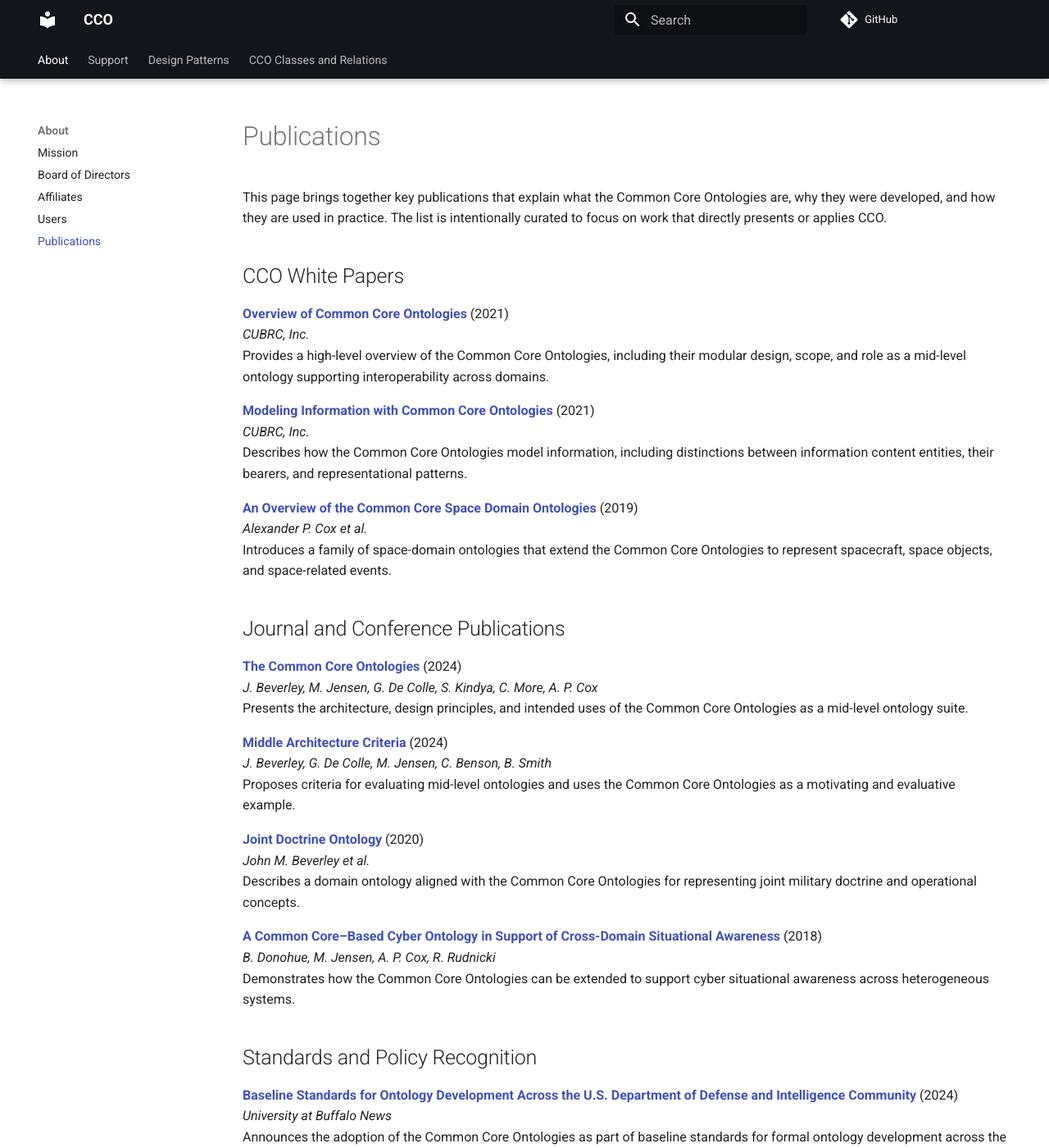
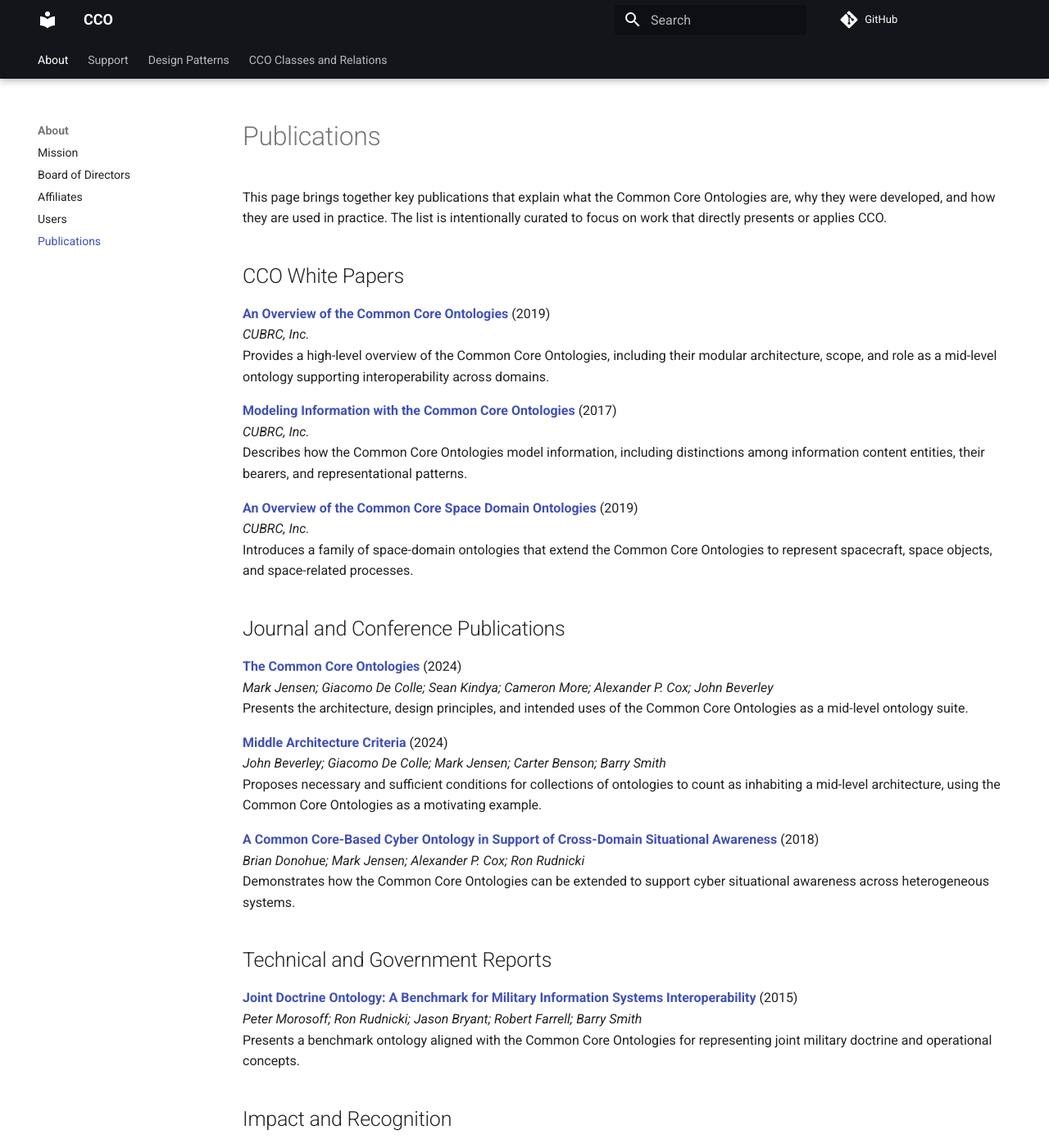
Before and after one commit to CommonCoreOntology/cco-webpage, an MkDocs documentation site: the page built from docs/publications.md, in a window 1280 px wide and 1400 px high. Shown: the whole window at 82% size. Built offline with MkDocs 1.6.1 and Material for MkDocs 9.7.7, drawn with Linux system fonts in a browser that asks for light colours; comment, search, counter and statistics services are not loaded; some of the changed text lies outside the part shown.

Commit message:
Fix Publications page: correct years, authors, and links

```diff
--- a/docs/publications.md
+++ b/docs/publications.md
@@ -22,22 +22,22 @@
 
 <p>
   <strong>
-    <a href="https://www.nist.gov/system/files/documents/2021/10/14/nist-ai-rfi-cubrc_inc_004.pdf" class="custom-color">
-      Overview of Common Core Ontologies
+    <a href="https://philarchive.org/archive/COXTSD-2" class="custom-color">
+      An Overview of the Common Core Ontologies
     </a>
-  </strong> (2021)<br/>
+  </strong> (2019)<br/>
   <em>CUBRC, Inc.</em><br/>
-  Provides a high-level overview of the Common Core Ontologies, including their modular design, scope, and role as a mid-level ontology supporting interoperability across domains.
+  Provides a high-level overview of the Common Core Ontologies, including their modular architecture, scope, and role as a mid-level ontology supporting interoperability across domains.
 </p>
 
 <p>
   <strong>
     <a href="https://www.nist.gov/system/files/documents/2021/10/14/nist-ai-rfi-cubrc_inc_003.pdf" class="custom-color">
-      Modeling Information with Common Core Ontologies
+      Modeling Information with the Common Core Ontologies
     </a>
-  </strong> (2021)<br/>
+  </strong> (2017)<br/>
   <em>CUBRC, Inc.</em><br/>
-  Describes how the Common Core Ontologies model information, including distinctions between information content entities, their bearers, and representational patterns.
+  Describes how the Common Core Ontologies model information, including distinctions among information content entities, their bearers, and representational patterns.
 </p>
 
 <p>
@@ -46,62 +46,64 @@
       An Overview of the Common Core Space Domain Ontologies
     </a>
   </strong> (2019)<br/>
-  <em>Alexander P. Cox et al.</em><br/>
-  Introduces a family of space-domain ontologies that extend the Common Core Ontologies to represent spacecraft, space objects, and space-related events.
+  <em>CUBRC, Inc.</em><br/>
+  Introduces a family of space-domain ontologies that extend the Common Core Ontologies to represent spacecraft, space objects, and space-related processes.
 </p>
 
 <h2>Journal and Conference Publications</h2>
 
 <p>
   <strong>
-    <a href="https://www.utwente.nl/en/eemcs/fois2024/resources/papers/jensen-et-al-the-common-core-ontologies.pdf" class="custom-color">
+    <a href="https://philpapers.org/archive/JENTCC-3.pdf" class="custom-color">
       The Common Core Ontologies
     </a>
   </strong> (2024)<br/>
-  <em>J. Beverley, M. Jensen, G. De Colle, S. Kindya, C. More, A. P. Cox</em><br/>
+  <em>Mark Jensen; Giacomo De Colle; Sean Kindya; Cameron More; Alexander P. Cox; John Beverley</em><br/>
   Presents the architecture, design principles, and intended uses of the Common Core Ontologies as a mid-level ontology suite.
 </p>
 
 <p>
   <strong>
-    <a href="https://arxiv.org/abs/2404.17757" class="custom-color">
+    <a href="https://doi.org/10.48550/arXiv.2404.17757" class="custom-color">
       Middle Architecture Criteria
     </a>
   </strong> (2024)<br/>
-  <em>J. Beverley, G. De Colle, M. Jensen, C. Benson, B. Smith</em><br/>
-  Proposes criteria for evaluating mid-level ontologies and uses the Common Core Ontologies as a motivating and evaluative example.
+  <em>John Beverley; Giacomo De Colle; Mark Jensen; Carter Benson; Barry Smith</em><br/>
+  Proposes necessary and sufficient conditions for collections of ontologies to count as inhabiting a mid-level architecture, using the Common Core Ontologies as a motivating example.
 </p>
 
 <p>
   <strong>
-    <a href="https://philpapers.org/archive/MORJDO.pdf" class="custom-color">
-      Joint Doctrine Ontology
+    <a href="https://www.spiedigitallibrary.org/conference-proceedings-of-spie/10635/106350F/A-common-core-based-cyber-ontology-in-support-of-cross/10.1117/12.2307719.short" class="custom-color">
+      A Common Core-Based Cyber Ontology in Support of Cross-Domain Situational Awareness
     </a>
-  </strong> (2020)<br/>
-  <em>John M. Beverley et al.</em><br/>
-  Describes a domain ontology aligned with the Common Core Ontologies for representing joint military doctrine and operational concepts.
+  </strong> (2018)<br/>
+  <em>Brian Donohue; Mark Jensen; Alexander P. Cox; Ron Rudnicki</em><br/>
+  Demonstrates how the Common Core Ontologies can be extended to support cyber situational awareness across heterogeneous systems.
 </p>
+
+<h2>Technical and Government Reports</h2>
 
 <p>
   <strong>
-    <a href="https://www.spiedigitallibrary.org/conference-proceedings-of-spie/10635/2307719/A-common-core-based-cyber-ontology-in-support-of-cross/10.1117/12.2307719.short" class="custom-color">
-      A Common Core–Based Cyber Ontology in Support of Cross-Domain Situational Awareness
+    <a href="https://stids.c4i.gmu.edu/papers/STIDS_2015_T01_Morosoff_etal.pdf" class="custom-color">
+      Joint Doctrine Ontology: A Benchmark for Military Information Systems Interoperability
     </a>
-  </strong> (2018)<br/>
-  <em>B. Donohue, M. Jensen, A. P. Cox, R. Rudnicki</em><br/>
-  Demonstrates how the Common Core Ontologies can be extended to support cyber situational awareness across heterogeneous systems.
+  </strong> (2015)<br/>
+  <em>Peter Morosoff; Ron Rudnicki; Jason Bryant; Robert Farrell; Barry Smith</em><br/>
+  Presents a benchmark ontology aligned with the Common Core Ontologies for representing joint military doctrine and operational concepts.
 </p>
 
-<h2>Standards and Policy Recognition</h2>
+<h2>Impact and Recognition</h2>
 
 <p>
   <strong>
     <a href="https://www.buffalo.edu/ubnow/stories/2024/03/smith-ontology-standard.html" class="custom-color">
-      Baseline Standards for Ontology Development Across the U.S. Department of Defense and Intelligence Community
+      Federal Agencies Adopt Resource Developed by UB Ontologists
     </a>
   </strong> (2024)<br/>
-  <em>University at Buffalo News</em><br/>
-  Announces the adoption of the Common Core Ontologies as part of baseline standards for formal ontology development across the U.S. Department of Defense and Intelligence Community.
+  <em>University at Buffalo Research News</em><br/>
+  Reports on the adoption of ontology-based resources developed by University at Buffalo researchers, including work aligned with the Common Core Ontologies, by U.S. federal agencies.
 </p>
 
 </body>
```
Also changed, not shown: 1 other file.
